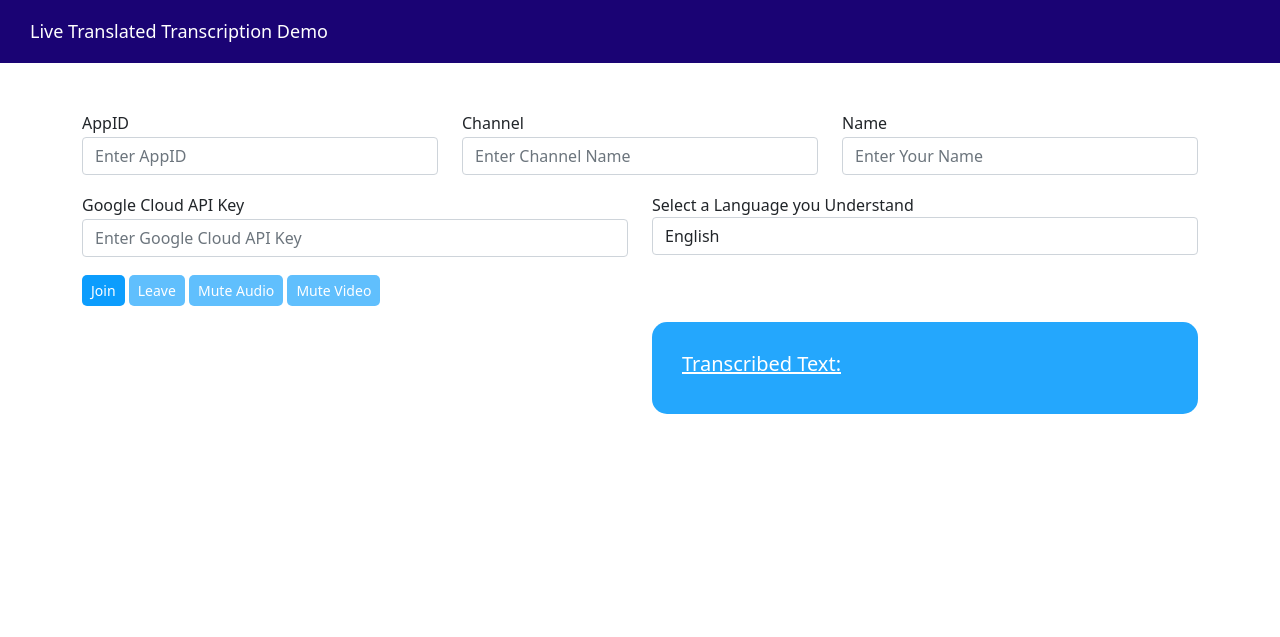
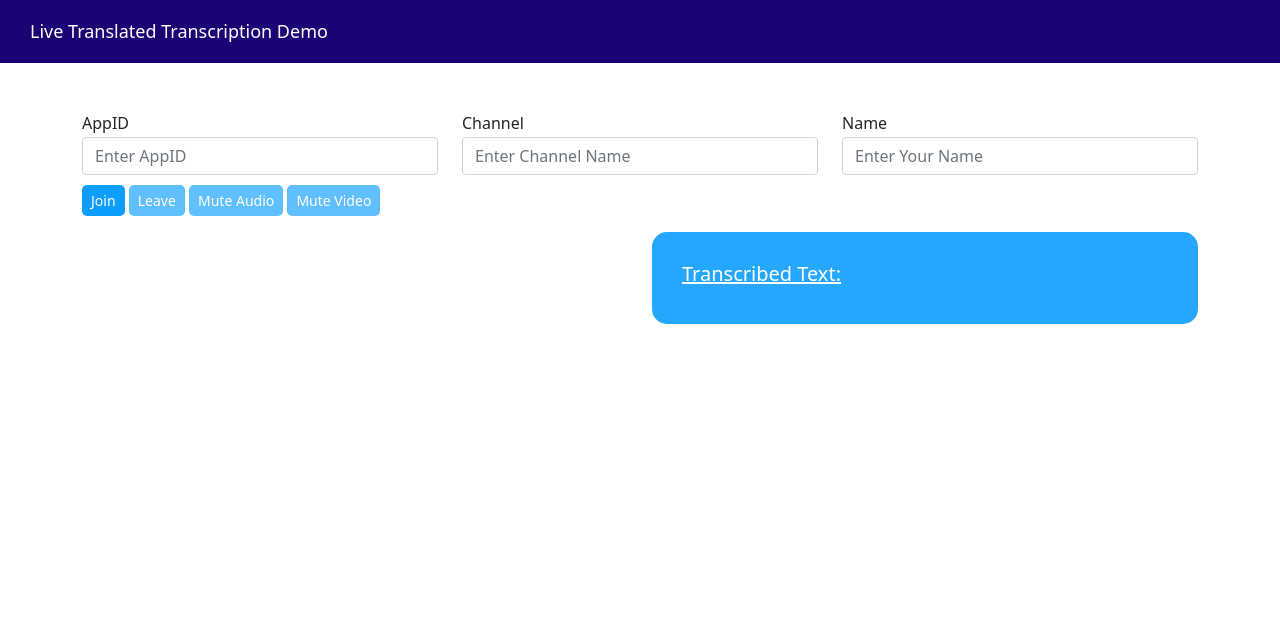
Before and after one commit to akshatvg/Agora-Translated-Transcription, a plain HTML site: page index.html in a window 1280 px wide. Drawn offline with nearby package versions, Linux system fonts and the light colour scheme; a script that the page names is missing.

Commit message:
initial index.html

```diff
--- a/index.html
+++ b/index.html
@@ -1,3 +1,4 @@
+
 <!DOCTYPE html>
 <html lang="en">
 
@@ -40,62 +41,6 @@
         <div class="col-sm">
           <p class="join-info-text">Name</p>
           <input id="accountName" type="text" placeholder="Enter Your Name" required class="form-control">
-        </div>
-      </div>
-      <div class="row mt-3 mb-3">
-        <div class="col-sm">
-          <p class="join-info-text">Google Cloud API Key</p>
-          <input id="gcpKey" type="text" placeholder="Enter Google Cloud API Key" required class="form-control">
-        </div>
-        <div class="col-sm">
-          <label for="format">Select a Language you Understand</label>
-          <select class="form-control" name="transcriptionLang" id="transcriptionLang">
-            <option value="af">Afrikaans</option>
-            <option value="sq">Albanian</option>
-            <option value="ar">Arabic</option>
-            <option value="hy">Armenian</option>
-            <option value="ca">Catalan</option>
-            <option value="zh">Chinese</option>
-            <option value="hr">Croatian</option>
-            <option value="cs">Czech</option>
-            <option value="da">Danish</option>
-            <option value="nl">Dutch</option>
-            <option value="en" selected>English</option>
-            <option value="eo">Esperanto</option>
-            <option value="fi">Finnish</option>
-            <option value="fr">French</option>
-            <option value="de">German</option>
-            <option value="el">Greek</option>
-            <option value="ht">Haitian Creole</option>
-            <option value="hi">Hindi</option>
-            <option value="hu">Hungarian</option>
-            <option value="is">Icelandic</option>
-            <option value="id">Indonesian</option>
-            <option value="it">Italian</option>
-            <option value="ja">Japanese</option>
-            <option value="ko">Korean</option>
-            <option value="la">Latin</option>
-            <option value="lv">Latvian</option>
-            <option value="mk">Macedonian</option>
-            <option value="no">Norwegian</option>
-            <option value="pl">Polish</option>
-            <option value="pt">Portuguese</option>
-            <option value="pt-br">Portuguese (Brazil)</option>
-            <option value="ro">Romanian</option>
-            <option value="ru">Russian</option>
-            <option value="sr">Serbian</option>
-            <option value="sk">Slovak</option>
-            <option value="es">Spanish</option>
-            <option value="es-es">Spanish (Spain)</option>
-            <option value="es-us">Spanish (United States)</option>
-            <option value="sw">Swahili</option>
-            <option value="sv">Swedish</option>
-            <option value="ta">Tamil</option>
-            <option value="th">Thai</option>
-            <option value="tr">Turkish</option>
-            <option value="vi">Vietnamese</option>
-            <option value="cy">Welsh</option>
-          </select>
         </div>
       </div>
 
@@ -142,7 +87,7 @@
     crossorigin="anonymous"></script>
   <script src="https://download.agora.io/sdk/release/AgoraRTC_N.js"></script>
   <script src="https://cdn.jsdelivr.net/npm/agora-rtm-sdk@1.3.1/index.js"></script>
-  <script src="./index.js"></script>
-</body>
+
+  </body>
 
 </html>
```
